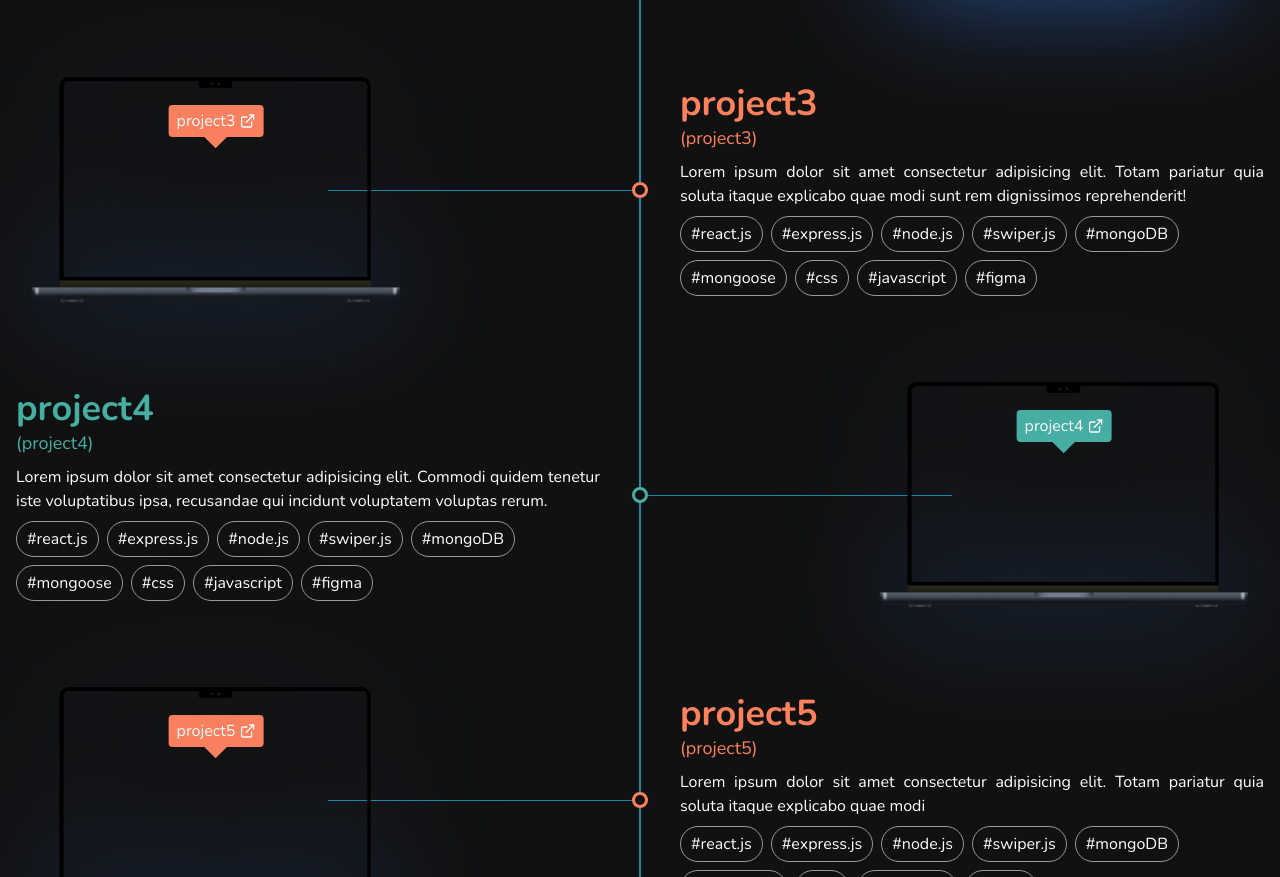
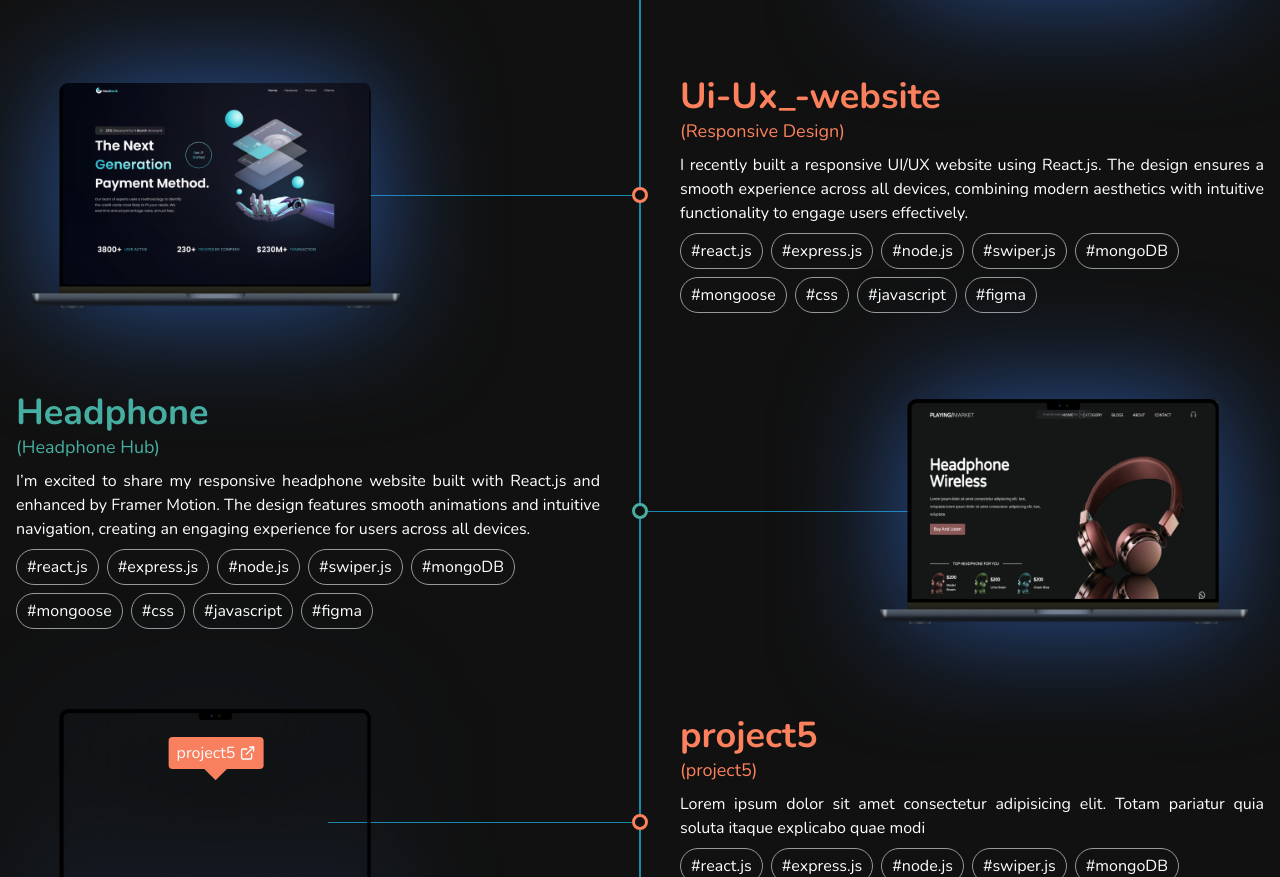
Before and after one commit to mosin47/My_Portfolio, a website: page index.html in a window 1280 px wide. Shown: the part 1489-2366 px from the top of the page. Drawn offline with nearby package versions, Linux system fonts and the light colour scheme; a script that the page names is missing.

Commit message:
add Projects

```diff
--- a/index.html
+++ b/index.html
@@ -338,12 +338,13 @@
       <div
         class="w-4 h-4 rounded-full border-[3px] border-[#fc815c] absolute left-1/2 -translate-x-1/2 bg-[#111] z-10 hover:scale-110 ease-in-out duration-100 hidden sm:block">
       </div>
-      <a href="#" class="flex w-full relative justify-center sm:justify-start">
+      <a href="https://ui-ux-fully-responsive-website.vercel.app/"
+        class="flex w-full relative justify-center sm:justify-start">
         <div class="flex flex-col items-center relative group hover:scale-105 ease-in-out sm:mr-auto duration-200">
           <img class="max-w-[400px] w-full mr-auto relative z-10 drop-shadow-[0_0px_60px_rgba(59,130,246,0.6)]"
-            src="./assets/icons/macbook 1.png" alt="" />
+            src="./assets/images/Project3.png" alt="" />
           <span
-            class="flex group-hover:-top-14 ease-jump duration-200 bg-[#fc815c] sm:absolute left-1/2 sm:-translate-x-1/2 top-5 px-2 py-1 text-sm sm:text-base mt-2 rounded w-max items-center gap-1 after:hidden sm:after:block after:w-4 after:h-4 after:bg-inherit after:absolute after:left-1/2 after:-translate-x-1/2 after:rotate-45 after:-bottom-2">project3
+            class="flex group-hover:-top-14 ease-jump duration-200 bg-[#fc815c] sm:absolute left-1/2 sm:-translate-x-1/2 top-5 px-2 py-1 text-sm sm:text-base mt-2 rounded w-max items-center gap-1 after:hidden sm:after:block after:w-4 after:h-4 after:bg-inherit after:absolute after:left-1/2 after:-translate-x-1/2 after:rotate-45 after:-bottom-2">Ui-Ux_website
             <svg xmlns="http://www.w3.org/2000/svg" width="16" height="16" viewBox="0 0 24 24" fill="none"
               stroke="currentColor" stroke-width="2" stroke-linecap="round" stroke-linejoin="round"
               class="feather feather-external-link">
@@ -357,13 +358,12 @@
 
       <div class="w-full">
         <h3 class="text-[#fc815c] font-bold text-2xl md:text-4xl">
-          project3
+          Ui-Ux_-website
         </h3>
-        <span class="text-[#fc815c] text-base md:text-lg">(project3)</span>
+        <span class="text-[#fc815c] text-base md:text-lg">(Responsive Design)</span>
         <p class="text-justify text-sm md:text-base mt-2">
-          Lorem ipsum dolor sit amet consectetur adipisicing elit. Totam pariatur quia soluta itaque explicabo quae modi
-          sunt rem dignissimos reprehenderit!
-        </p>
+          I recently built a responsive UI/UX website using React.js. The design ensures a smooth experience across all
+          devices, combining modern aesthetics with intuitive functionality to engage users effectively. </p>
 
         <ul class="flex flex-wrap gap-2 mt-2">
           <li class="border rounded-[50px] border-[#999] px-[10px] py-[5px] text-sm md:text-base">
@@ -399,13 +399,13 @@
     <div class="flex flex-col sm:flex-row gap-4 mt-12 sm:gap-[80px] items-center sm:mt-20 relative">
       <div class="order-2 sm:order-1 w-full">
         <h3 class="text-[#47afa1] font-bold text-2xl md:text-4xl">
-          project4
+          Headphone
         </h3>
-        <span class="text-[#47afa1] text-base md:text-lg">(project4)</span>
+        <span class="text-[#47afa1] text-base md:text-lg">(Headphone Hub)</span>
         <p class="text-justify text-sm md:text-base mt-2">
-          Lorem ipsum dolor sit amet consectetur adipisicing elit. Commodi quidem tenetur iste voluptatibus ipsa,
-          recusandae qui incidunt voluptatem voluptas rerum.
-        </p>
+          I’m excited to share my responsive headphone website built with React.js and enhanced by Framer Motion. The
+          design features smooth animations and intuitive navigation, creating an engaging experience for users across
+          all devices.</p>
 
         <ul class="flex flex-wrap gap-2 mt-2">
           <li class="border rounded-[50px] border-[#999] px-[10px] py-[5px] text-sm md:text-base">
@@ -441,12 +441,14 @@
       <div
         class="w-4 h-4 rounded-full border-[3px] border-[#47afa1] absolute left-1/2 -translate-x-1/2 bg-[#111] z-10 hover:scale-110 ease-in-out duration-100 hidden sm:block">
       </div>
-      <a href="#" class="order-1 sm:order-2 flex w-full relative justify-center sm:justify-start">
+      <a href="https://headphone-website-virid.vercel.app/" class="order-1 sm:order-2 flex w-full relative justify-center sm:justify-start">
         <div class="flex flex-col items-center relative group sm:hover:scale-105 ease-in-out duration-200 sm:ml-auto">
           <img class="max-w-[400px] w-full relative z-10 drop-shadow-[0_0px_60px_rgba(59,130,246,0.6)]"
-            src="./assets/icons/macbook 1.png" alt="" />
+            src="./assets/images/Group 1.png" alt="" />
           <span
-            class="flex group-hover:-top-14 ease-jump duration-200 bg-[#47afa1] sm:absolute left-1/2 sm:-translate-x-1/2 top-5 px-2 py-1 text-sm sm:text-base mt-2 rounded w-max items-center gap-1 after:hidden sm:after:block after:w-4 after:h-4 after:bg-inherit after:absolute after:left-1/2 after:-translate-x-1/2 after:rotate-45 after:-bottom-2">project4
+            class="flex group-hover:-top-14 ease-jump duration-200 bg-[#47afa1] sm:absolute left-1/2 sm:-translate-x-1/2 top-5 px-2 py-1 text-sm sm:text-base mt-2 rounded w-max items-center gap-1 after:hidden sm:after:block after:w-4 after:h-4 after:bg-inherit after:absolute after:left-1/2 after:-translate-x-1/2 after:rotate-45 after:-bottom-2">HeadPhone_site
+            <div class="
+            "></div>
             <svg xmlns="http://www.w3.org/2000/svg" width="16" height="16" viewBox="0 0 24 24" fill="none"
               stroke="currentColor" stroke-width="2" stroke-linecap="round" stroke-linejoin="round"
               class="feather feather-external-link">
```
Also changed, not shown: assets/images/Group 1.png (added), assets/images/Project3.png (added), assets/images/Screenshot 2024-09-26 124442.png (added), assets/images/Screenshot 2024-09-26 125944.png (added).
